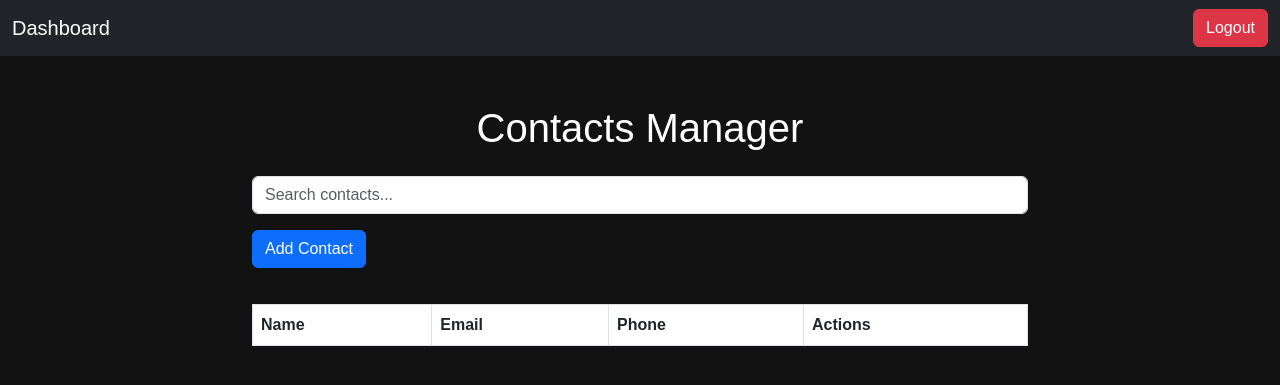
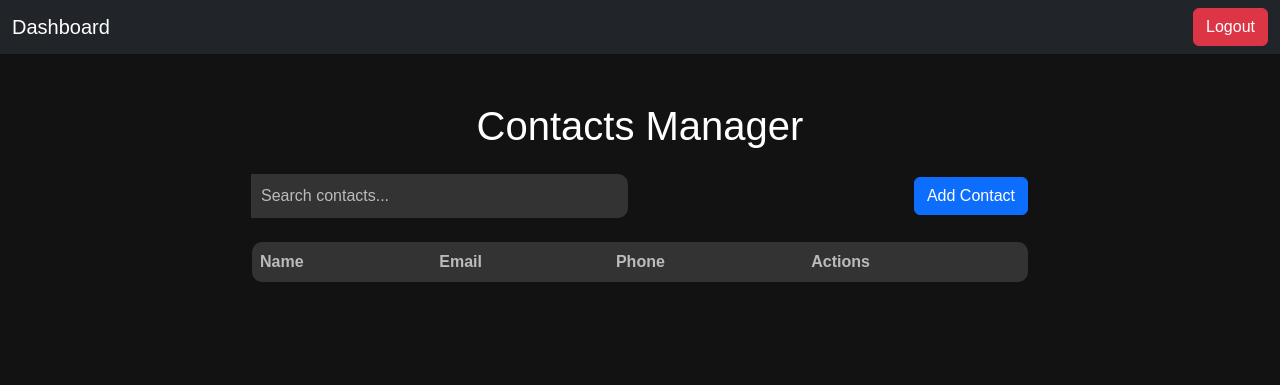
Before and after one commit to mcaland/cop4331-smallproject, a PHP site: page /contacts.html in a window 1280 px wide. Shown: the top 385 px of the page. Run offline with PHP 8.4, Linux system fonts and the light colour scheme; lists and menus that the app fills with data are empty.

Commit message:
contacts page front end updates

```diff
--- a/contacts.html
+++ b/contacts.html
@@ -1,39 +1,69 @@
 <!DOCTYPE html>
 <html lang="en">
-
 <head>
-  <meta charset="UTF-8">
-  <meta name="viewport" content="width=device-width, initial-scale=1.0">
+  <meta charset="UTF-8" />
+  <meta name="viewport" content="width=device-width, initial-scale=1.0"/>
   <title>Contacts</title>
 
   <!-- Bootstrap -->
-  <link href="https://cdn.jsdelivr.net/npm/bootstrap@5.3.0/dist/css/bootstrap.min.css" rel="stylesheet">
+  <link
+    href="https://cdn.jsdelivr.net/npm/bootstrap@5.3.0/dist/css/bootstrap.min.css"
+    rel="stylesheet"
+  />
 
   <!-- Custom CSS -->
-  <link rel="stylesheet" href="css/contacts.css">
+  <link rel="stylesheet" href="css/contacts.css" />
 
   <!-- JavaScript -->
   <script type="text/javascript" src="js/code.js"></script>
 </head>
-
 <body onload="search();">
 
-  <!-- Navbar with Logout Button -->
+  <!-- Dark Navbar with 'Dashboard' and 'Logout' -->
   <nav class="navbar navbar-dark bg-dark">
     <div class="container-fluid">
-      <a class="navbar-brand">Dashboard</a>
+      <span class="navbar-brand mb-0 h1">Dashboard</span>
       <button class="btn btn-danger" onclick="logout();">Logout</button>
     </div>
   </nav>
 
-  <!-- Contacts Manager Table -->
+  <!-- Main Container -->
   <div class="container mt-5">
-    <h1 class="text-center mb-4 custom-title">Contacts Manager</h1>
-    <div class="mb-3">
-      <input type="text" id="searchInput" class="form-control" placeholder="Search contacts..." oninput="search();">
+
+    <!-- Headline on its own row -->
+    <div class="text-center mb-4">
+      <h1 class="custom-title">Contacts Manager</h1>
     </div>
-    <button class="btn btn-primary mb-3" data-bs-toggle="modal" data-bs-target="#addContactModal">Add Contact</button>
-    <table class="table table-bordered">
+
+    <!-- Search & 'Add Contact' Row -->
+    <div class="row align-items-center mb-4">
+      <div class="col-md-6">
+        <div class="input-group">
+          <span class="input-group-text search-icon">
+            <i class="fas fa-search"></i>
+          </span>
+          <input
+            type="text"
+            id="searchInput"
+            class="form-control search-box"
+            placeholder="Search contacts..."
+            oninput="search();"
+          />
+        </div>
+      </div>
+      <div class="col-md-6 d-flex justify-content-end mt-3 mt-md-0">
+        <button
+          class="btn btn-primary"
+          data-bs-toggle="modal"
+          data-bs-target="#addContactModal"
+        >
+          Add Contact
+        </button>
+      </div>
+    </div>
+
+    <!-- Contacts Table with custom class for round corners -->
+    <table class="table custom-table">
       <thead>
         <tr>
           <th>Name</th>
@@ -43,7 +73,7 @@
         </tr>
       </thead>
       <tbody id="contactsTableBody">
-        <!-- Contacts will be dynamically added here -->
+        <!-- Dynamically populated by JS -->
       </tbody>
     </table>
   </div>
@@ -60,15 +90,15 @@
           <form id="addContactForm" onsubmit="add_contact(); return false;">
             <div class="mb-3">
               <label for="name" class="form-label">Name</label>
-              <input type="text" class="form-control" id="name" required>
+              <input type="text" class="form-control" id="name" required />
             </div>
             <div class="mb-3">
               <label for="email" class="form-label">Email</label>
-              <input type="email" class="form-control" id="email" required>
+              <input type="email" class="form-control" id="email" required />
             </div>
             <div class="mb-3">
               <label for="phone" class="form-label">Phone</label>
-              <input type="text" class="form-control" id="phone" required>
+              <input type="text" class="form-control" id="phone" required />
             </div>
             <button type="submit" class="btn btn-primary">Save</button>
           </form>
@@ -87,18 +117,18 @@
         </div>
         <div class="modal-body">
           <form id="editContactForm" onsubmit="edit_contact(); return false;">
-            <input type="hidden" id="editId">
+            <input type="hidden" id="editId" />
             <div class="mb-3">
               <label for="editName" class="form-label">Name</label>
-              <input type="text" class="form-control" id="editName" required>
+              <input type="text" class="form-control" id="editName" required />
             </div>
             <div class="mb-3">
               <label for="editEmail" class="form-label">Email</label>
-              <input type="email" class="form-control" id="editEmail" required>
+              <input type="email" class="form-control" id="editEmail" required />
             </div>
             <div class="mb-3">
               <label for="editPhone" class="form-label">Phone</label>
-              <input type="text" class="form-control" id="editPhone" required>
+              <input type="text" class="form-control" id="editPhone" required />
             </div>
             <button type="submit" class="btn btn-primary">Update</button>
           </form>
@@ -107,18 +137,18 @@
     </div>
   </div>
 
+  <!-- Bootstrap JS -->
   <script src="https://cdn.jsdelivr.net/npm/bootstrap@5.3.0/dist/js/bootstrap.bundle.min.js"></script>
 
   <script>
     function logout() {
-        // Remove stored user session data
-        localStorage.removeItem("userToken");
-        sessionStorage.removeItem("userToken");
+      // Remove stored user session data
+      localStorage.removeItem("userToken");
+      sessionStorage.removeItem("userToken");
 
-        // Redirect to the login page
-        window.location.href = "index.html";
+      // Redirect to the login page
+      window.location.href = "index.html";
     }
   </script>
-
 </body>
 </html>
--- a/css/contacts.css
+++ b/css/contacts.css
@@ -1,6 +1,7 @@
+/* Base styling */
 body {
     font-family: Arial, sans-serif;
-    background-color: #121212;
+    background-color: #121212; /* Dark background */
 }
 
 .custom-title {
@@ -18,3 +19,71 @@ body {
 .modal-content {
     padding: 20px;
 }
+
+/* Round corners, no borders for the table */
+.custom-table {
+    border-collapse: separate;
+    border-spacing: 0;
+    border-radius: 10px;
+    overflow: hidden;
+    border: none;
+}
+
+/* Make headers and cells dark */
+.custom-table thead th {
+    background-color: #333333; /* Dark header */
+    color: #bbb;
+    border: none !important;
+}
+
+.custom-table tbody td {
+    background-color: #1E1E1E; /* Dark cells */
+    color: #fff;
+    border: none !important;
+}
+
+/* Dark text fields + placeholders (Bootstrap override) */
+.form-control {
+    background-color: #333333;
+    border: none;
+    color: white;
+    border-radius: 10px;
+    padding: 10px;
+}
+
+.form-control:focus {
+    background-color: #333333;
+    border: none;
+    box-shadow: none;
+    color: white;
+}
+
+input::placeholder {
+    color: #bbb !important; /* Dark theme placeholders */
+}
+
+/* Apply dark styling specifically for the search box */
+.form-control.search-box {
+    background-color: #333333 !important;
+    border: none !important;
+    color: white !important;
+    border-radius: 10px;
+    padding: 10px;
+    box-shadow: none;
+}
+
+.form-control.search-box:focus {
+    background-color: #333333 !important;
+    border: none !important;
+    box-shadow: none !important;
+    color: white !important;
+}
+
+.form-control.search-box::placeholder {
+    color: #bbb !important;
+}
+
+/* Remove the side icon box entirely */
+.search-icon {
+    display: none !important;
+}
```
